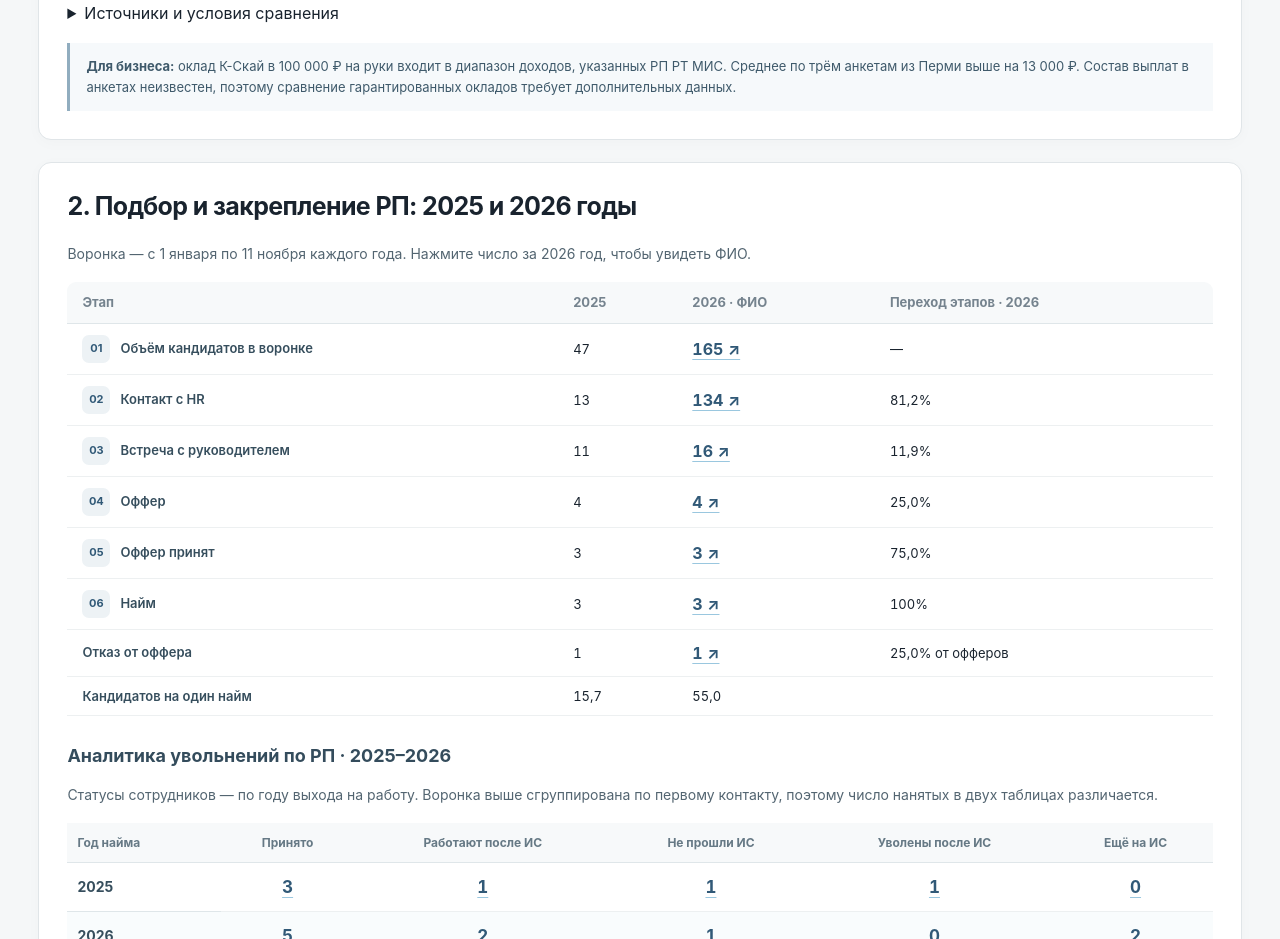
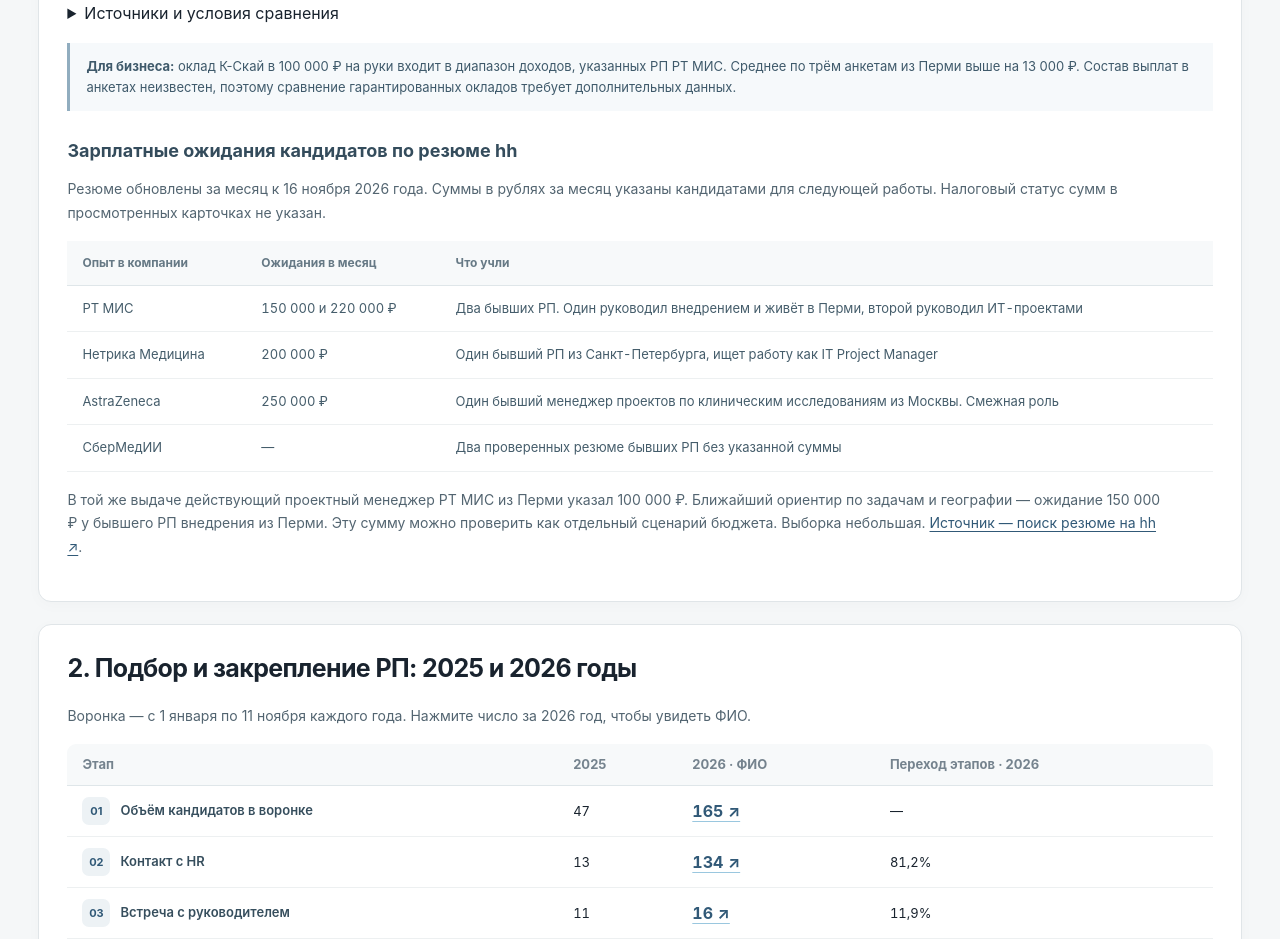
Before and after one commit to mvsoldatova99-lang/kskai-rp-analytics, a plain HTML site: page index.html in a window 1280 px wide. Shown: the part 1200-2139 px from the top of the page. Drawn offline with Linux system fonts and the light colour scheme.

Commit message:
Добавить зарплатные ожидания из резюме hh

```diff
--- a/index.html
+++ b/index.html
@@ -1641,6 +1641,15 @@ renderDecision();
 </tbody></table></div>
 <details class="market-sample"><summary>Источники и условия сравнения</summary><p>По РТ МИС и AstraZeneca приведены суммы из анкет сотрудников Dream Job за 2025 год. Состав выплат неизвестен. По РТ-МедТех и Инконсалту приведены суммы из поисковой выдачи по архивным вакансиям hh. Налогообложение и состав выплат не подтверждены.</p><ul><li><a href="https://dreamjob.ru/employers/114980/zarplata" target="_blank" rel="noopener noreferrer">РТ МИС — зарплаты по компании ↗</a></li><li><a href="https://dreamjob.ru/employers/114980/zarplata/perm" target="_blank" rel="noopener noreferrer">РТ МИС — Пермь ↗</a></li><li><a href="https://dreamjob.ru/employers/98882/zarplata?page=2" target="_blank" rel="noopener noreferrer">AstraZeneca — зарплаты по должностям ↗</a></li><li><a href="https://hh.ru/vacancy/129159815" target="_blank" rel="noopener noreferrer">РТ-МедТех — руководитель проектов ↗</a></li><li><a href="https://hh.ru/vacancy/118463849" target="_blank" rel="noopener noreferrer">Инконсалт — руководитель проектов (MedTech, B2G) ↗</a></li></ul></details>
 <p class="research-takeaway"><strong>Для бизнеса:</strong> оклад К-Скай в 100 000 ₽ на руки входит в диапазон доходов, указанных РП РТ МИС. Среднее по трём анкетам из Перми выше на 13 000 ₽. Состав выплат в анкетах неизвестен, поэтому сравнение гарантированных окладов требует дополнительных данных.</p>
+<h3>Зарплатные ожидания кандидатов по резюме hh</h3>
+<p class="research-paragraph">Резюме обновлены за месяц к 16 ноября 2026 года. Суммы в рублях за месяц указаны кандидатами для следующей работы. Налоговый статус сумм в просмотренных карточках не указан.</p>
+<div class="table-scroll"><table class="research-table"><thead><tr><th scope="col">Опыт в компании</th><th scope="col">Ожидания в месяц</th><th scope="col">Что учли</th></tr></thead><tbody>
+<tr><td>РТ МИС</td><td>150 000 и 220 000 ₽</td><td>Два бывших РП. Один руководил внедрением и живёт в Перми, второй руководил ИТ-проектами</td></tr>
+<tr><td>Нетрика Медицина</td><td>200 000 ₽</td><td>Один бывший РП из Санкт-Петербурга, ищет работу как IT Project Manager</td></tr>
+<tr><td>AstraZeneca</td><td>250 000 ₽</td><td>Один бывший менеджер проектов по клиническим исследованиям из Москвы. Смежная роль</td></tr>
+<tr><td>СберМедИИ</td><td>—</td><td>Два проверенных резюме бывших РП без указанной суммы</td></tr>
+</tbody></table></div>
+<p class="research-paragraph">В той же выдаче действующий проектный менеджер РТ МИС из Перми указал 100 000 ₽. Ближайший ориентир по задачам и географии — ожидание 150 000 ₽ у бывшего РП внедрения из Перми. Эту сумму можно проверить как отдельный сценарий бюджета. Выборка небольшая. <a href="https://hh.ru/search/resume" target="_blank" rel="noopener">Источник — поиск резюме на hh ↗</a>.</p>
 </section>
 <section class="panel research-block" aria-labelledby="funnel-title"><h2 id="funnel-title">2. Подбор и закрепление РП: 2025 и 2026 годы</h2>
 <p class="research-paragraph">Воронка — с 1 января по 11 ноября каждого года. Нажмите число за 2026 год, чтобы увидеть ФИО.</p>
```
